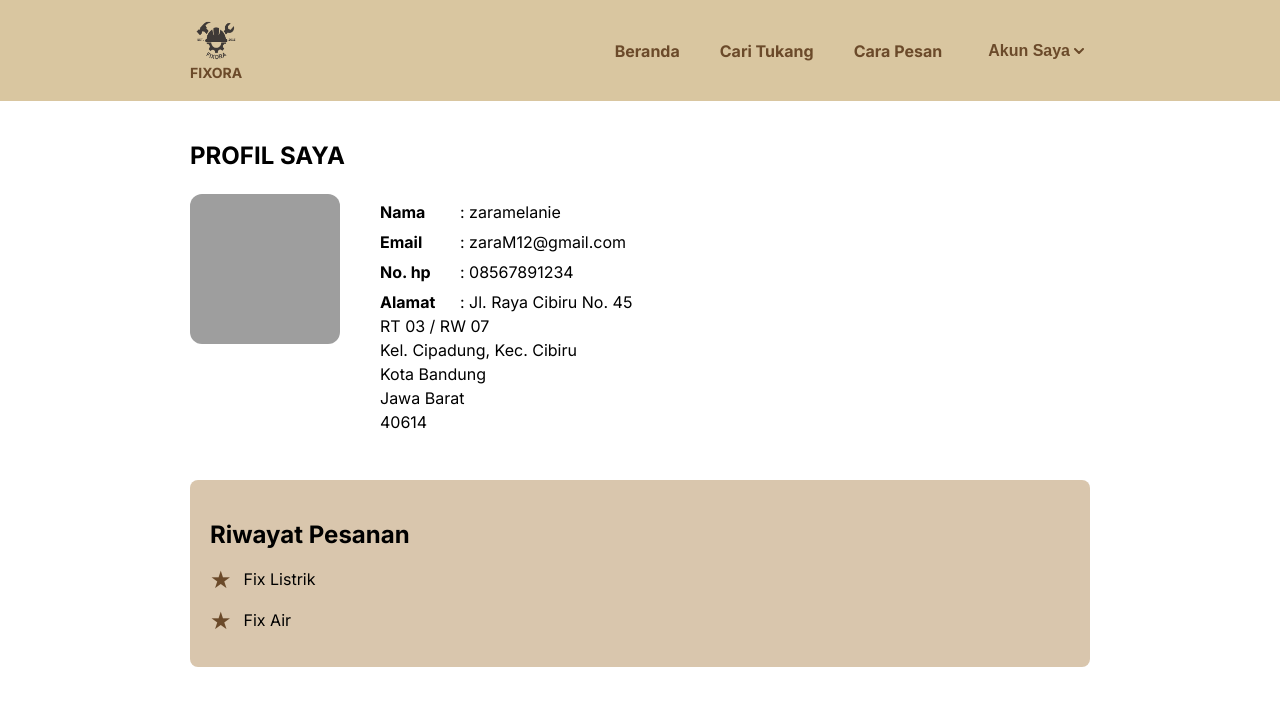
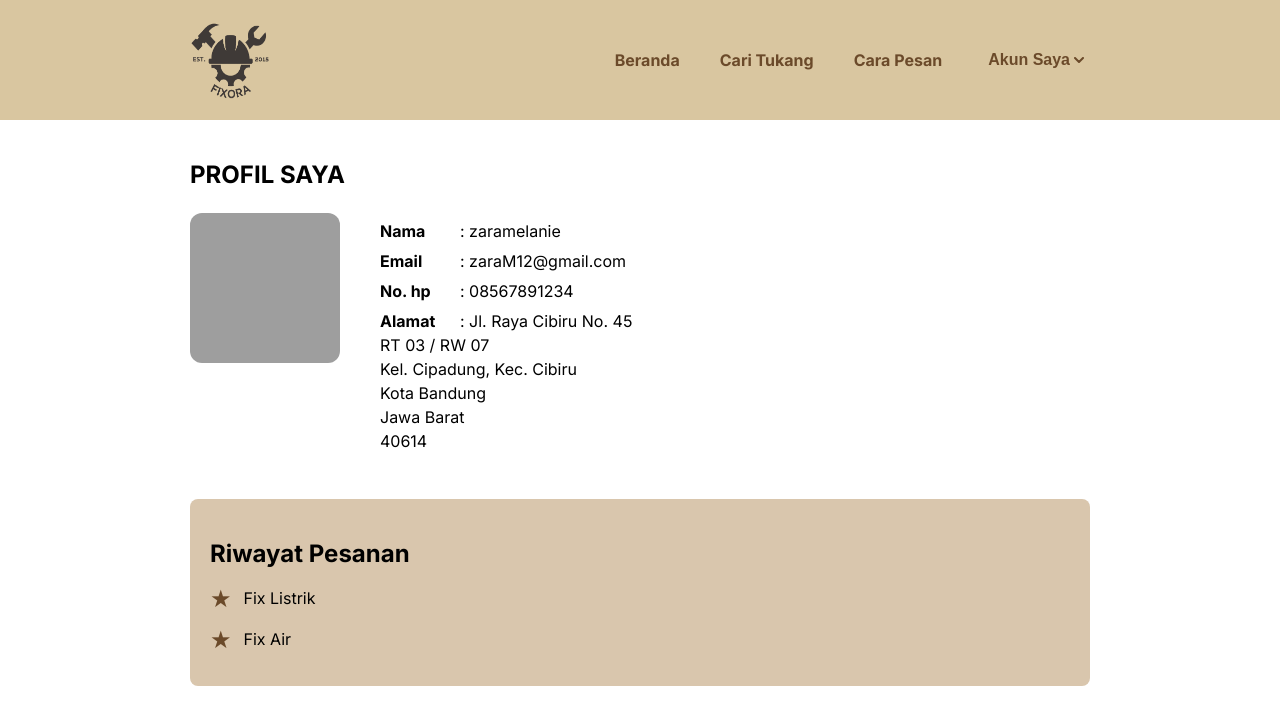
Before and after one commit to azizahpmh/fixora-handyman-service-app, a plain HTML site: page profil-saya.html in a window 1280 px wide. Drawn offline with Linux system fonts and the light colour scheme; grey boxes are pictures that could not be loaded.

Commit message:
Update profil-saya.html

```diff
--- a/profil-saya.html
+++ b/profil-saya.html
@@ -99,8 +99,7 @@
 <header style="background-color:#d9c6a0; padding: 20px 40px;">
   <div style="max-width: 900px; margin: 0 auto; display: flex; justify-content: space-between; align-items: center; font-weight: 600; font-size: 16px;">
     <div class="logo" style="display: flex; flex-direction: column; align-items: center; gap: 4px; font-weight: 700; cursor: pointer;">
-      <img src="logofixorabg.png" alt="Fixora Logo" width="40" height="40" />
-      <span style="font-size: 14px; color: #6b4a2a;">FIXORA</span>
+      <img src="logofixorabg.png" alt="Fixora Logo" width="80" height="80" />
     </div>
     <nav style="display: flex; align-items: center; gap: 40px; font-weight: 600; font-size: 16px; color: #6b4a2a;">
       <a href="index.html" style="color: #6b4a2a; text-decoration: none;">Beranda</a>
```
